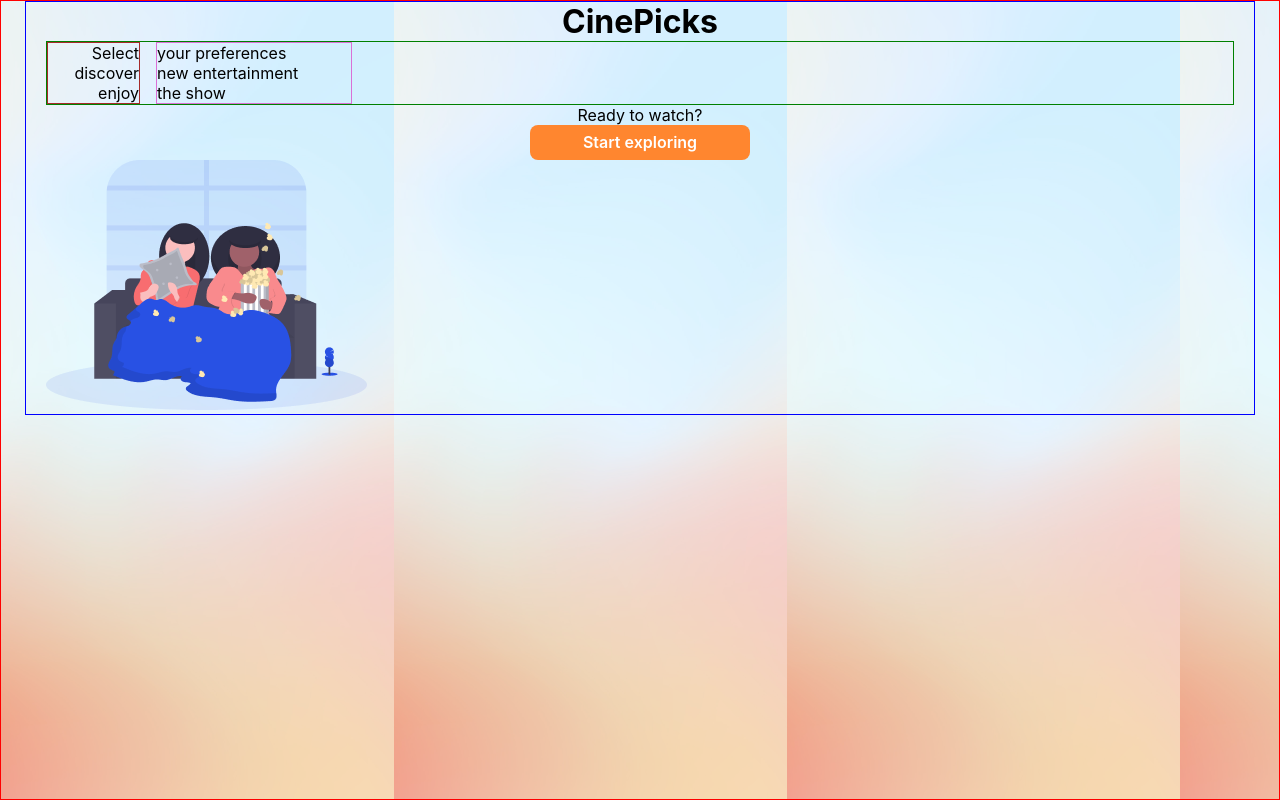
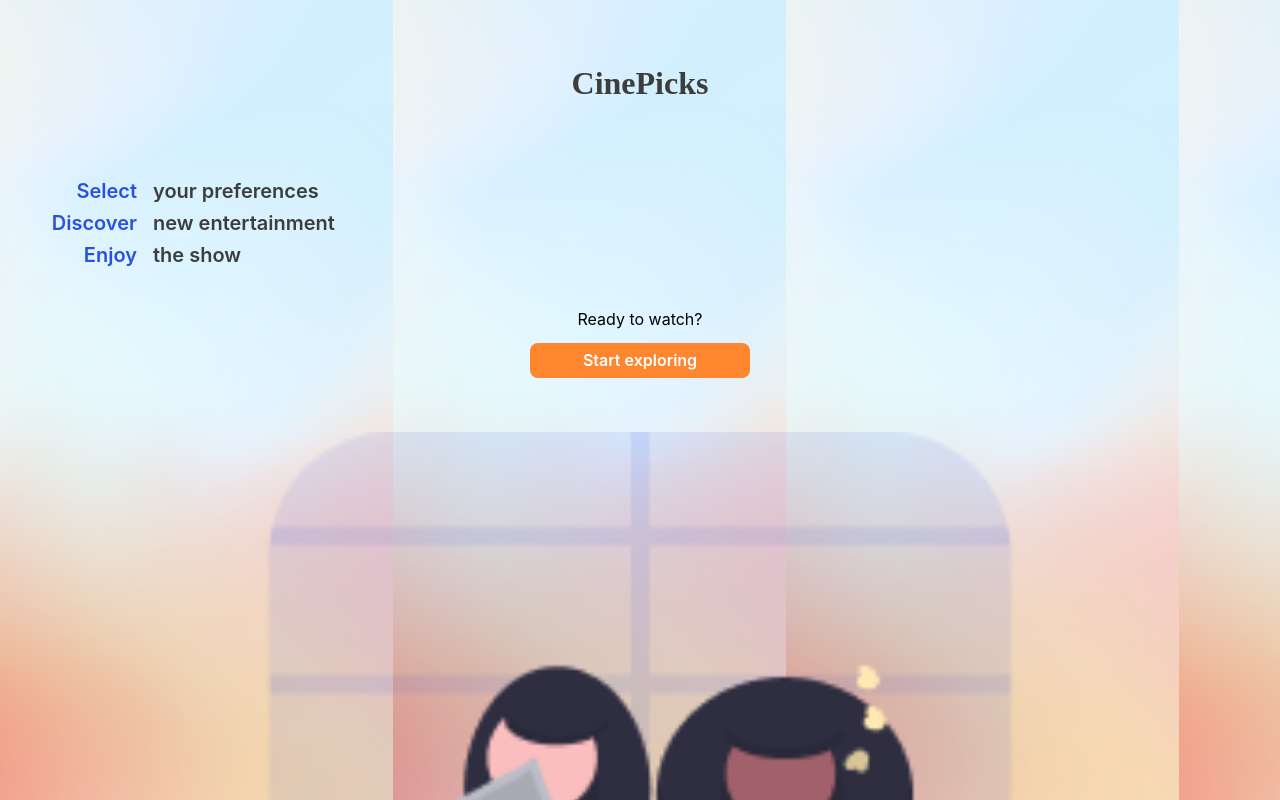
Before and after one commit to olusanyaJ/cine-picks-client, a React (Create React App) app: page / in a window 1280 px wide. Shown: the top 800 px of the page. Built offline with nearby package versions, Linux system fonts and the light colour scheme.

Commit message:
Feat: landing page styling

```diff
--- a/src/pages/LandingPage/LandingPage.js
+++ b/src/pages/LandingPage/LandingPage.js
@@ -10,8 +10,8 @@ const LandingPage = () => {
         <div className="landing-page__inner">
           <ul className="landing-page__list-left">
             <li className="landing-page__item">Select</li>
-            <li className="landing-page__item">discover</li>
-            <li className="landing-page__item">enjoy</li>
+            <li className="landing-page__item">Discover</li>
+            <li className="landing-page__item">Enjoy</li>
           </ul>
           <ul className="landing-page__list-right">
             <li className="landing-page__item">your preferences</li>
@@ -20,7 +20,7 @@ const LandingPage = () => {
           </ul>
         </div>
         <p className="landing-page__subtitle">Ready to watch?</p>
-        <Link to="/home" className="landing-page__link">
+        <Link to="/get-started" className="landing-page__link">
           <button className="landing-page__btn">Start exploring</button>
         </Link>
         <img src={imgHero} alt="" className="landing-page__img" />
--- a/src/pages/LandingPage/LandingPage.scss
+++ b/src/pages/LandingPage/LandingPage.scss
@@ -4,47 +4,52 @@
 
 .main {
   height: 100vh;
-  border: 1px solid red;
   padding: 0 1.5rem;
   background-image: url("../../assets/images/image2.png");
 }
 
 .landing-page {
-  border: 1px solid blue;
   padding: 0 1.25rem;
+  padding-top: 4.05625rem;
   &__title {
-    text-align: center;
+    @include brand-header;
+    font-size: 2rem;
+    margin-bottom: 4.5625rem;
   }
   &__inner {
-    border: 1px solid green;
     display: flex;
+    margin-bottom: 2rem;
   }
   &__list-left {
     width: 5.8125rem;
     margin-right: 1rem;
     text-align: right;
-    border: 1px solid brown;
+    color: $preferences-color;
+    @include landing-page-pref-font;
   }
   &__list-right {
     width: 12.25rem;
-    border: 1px solid orchid;
+    color: $primary-color;
+    @include landing-page-pref-font;
   }
   &__item {
     list-style: none;
   }
   &__subtitle {
     text-align: center;
+    line-height: 2rem;
+    margin-bottom: 0.5rem;
   }
   &__link {
     display: block;
     margin: 0 auto;
     text-align: center;
+    margin-bottom: 3.375rem;
   }
   &__btn {
     @include explore-button;
   }
   &__img {
-    width: 20.0625rem;
-    height: 15.625rem;
+    width: 100%;
   }
 }
--- a/src/styles/partials/_mixins.scss
+++ b/src/styles/partials/_mixins.scss
@@ -36,3 +36,12 @@
   font-weight: 600;
   line-height: normal;
 }
+
+@mixin landing-page-pref-font {
+  font-family: Sora;
+  font-style: normal;
+  font-weight: 600;
+  font-size: 1.25rem;
+  line-height: 2rem;
+  letter-spacing: 0em;
+}
--- a/src/styles/partials/_reset.scss
+++ b/src/styles/partials/_reset.scss
@@ -4,5 +4,5 @@
   box-sizing: border-box;
   margin: 0;
   padding: 0;
-  font-family: "SF Pro Display", sans-serif;
+  font-family: SF Pro Display;
 }
```
